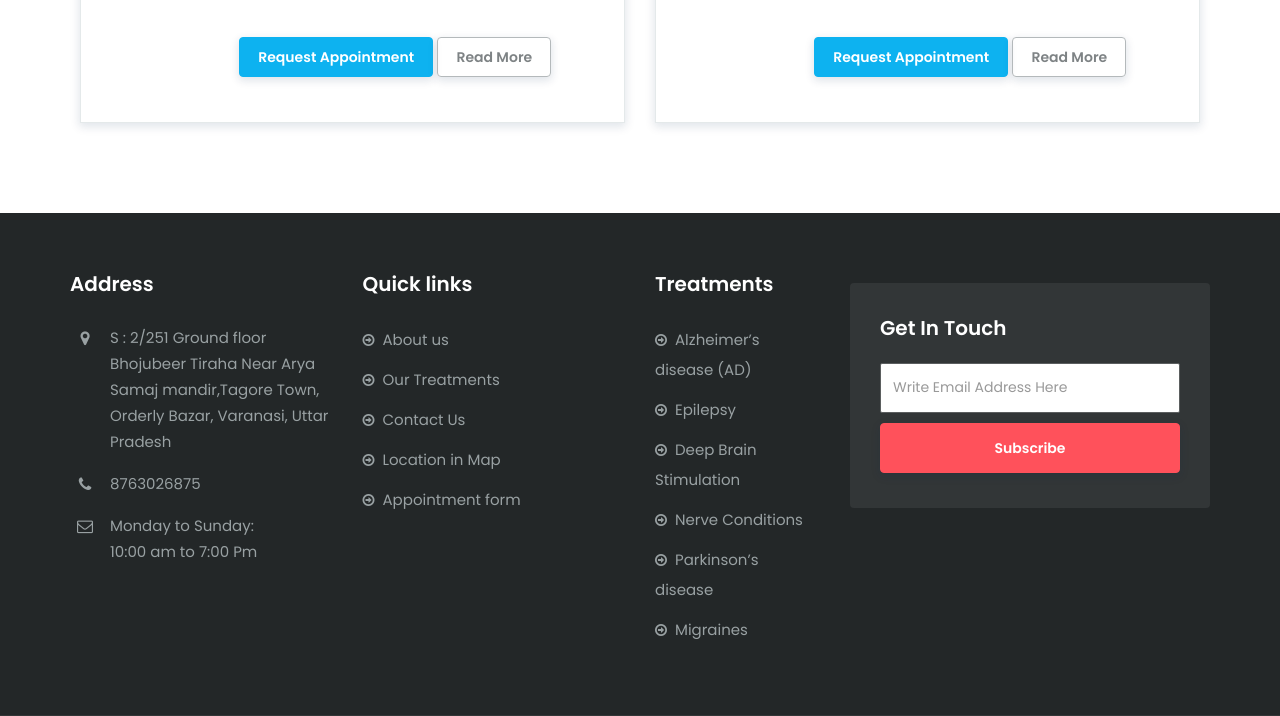
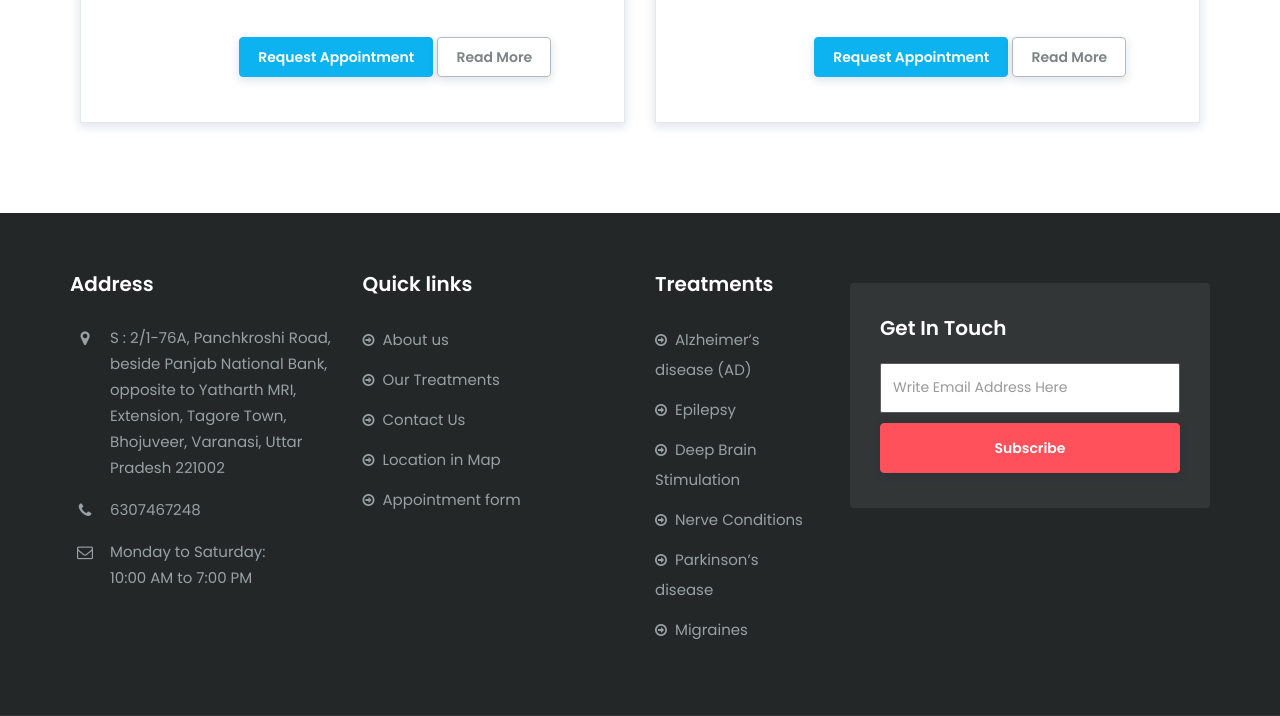
Before and after one commit to deepdik/anandneurology_static, a plain HTML site: page treatment-list.html in a window 1280 px wide. Shown: the part 1956-2672 px from the top of the page. Drawn offline with Linux system fonts and the light colour scheme.

Commit message:
Update treatment-list.html

```diff
--- a/treatment-list.html
+++ b/treatment-list.html
@@ -40,10 +40,10 @@
                          </div>
                     </div>
                     <div class="col-lg-3 col-md-3 col-sm-4 hidden-xs">
-                        <span class="call-text">+91 8763026875</span>
+                        <span class="call-text">+91 6307467248</span>
                     </div>
                     <div class="col-lg-3 col-md-3 col-sm-4 col-xs-12 hidden-xs">
-                        <a href="tel:8763026875" class="btn btn-primary">Make an appointment</a></div>
+                        <a href="tel:6307467248" class="btn btn-primary">Make an appointment</a></div>
                 </div>
             </div>
         </div>
@@ -310,11 +310,11 @@
                         <h2 class="widget-title">Address</h2>
 
                         <ul class="listnone contact">
-                            <li><i class="fa fa-map-marker"></i>S : 2/251 Ground floor Bhojubeer Tiraha Near Arya Samaj mandir,Tagore Town, Orderly Bazar, Varanasi, Uttar Pradesh
-                            <li><i class="fa fa-phone"></i>8763026875</li>
+                            <li><i class="fa fa-map-marker"></i>S : 2/1-76A, Panchkroshi Road, beside Panjab National Bank, opposite to Yatharth MRI, Extension, Tagore Town, Bhojuveer, Varanasi, Uttar Pradesh 221002
+                            <li><i class="fa fa-phone"></i>6307467248</li>
 
-                            <li><i class="fa fa-envelope-o"></i> Monday to Sunday:
-                                <br> 10:00 am to 7:00 Pm</li>
+                            <li><i class="fa fa-envelope-o"></i> Monday to Saturday:
+                                <br> 10:00 AM to 7:00 PM</li>
                         </ul>
                     </div>
                 </div>
```
